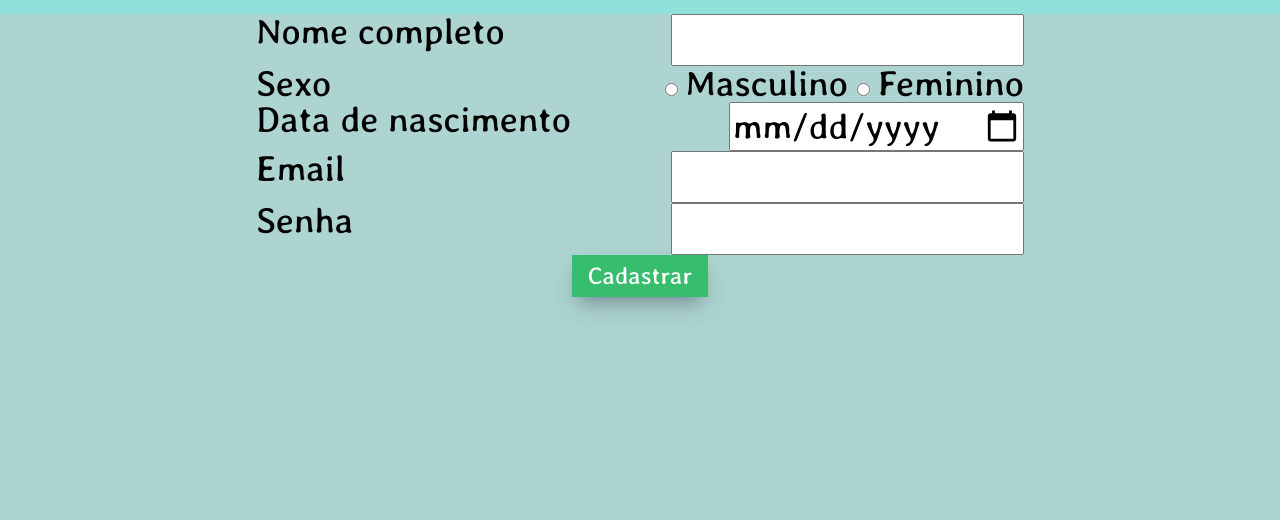
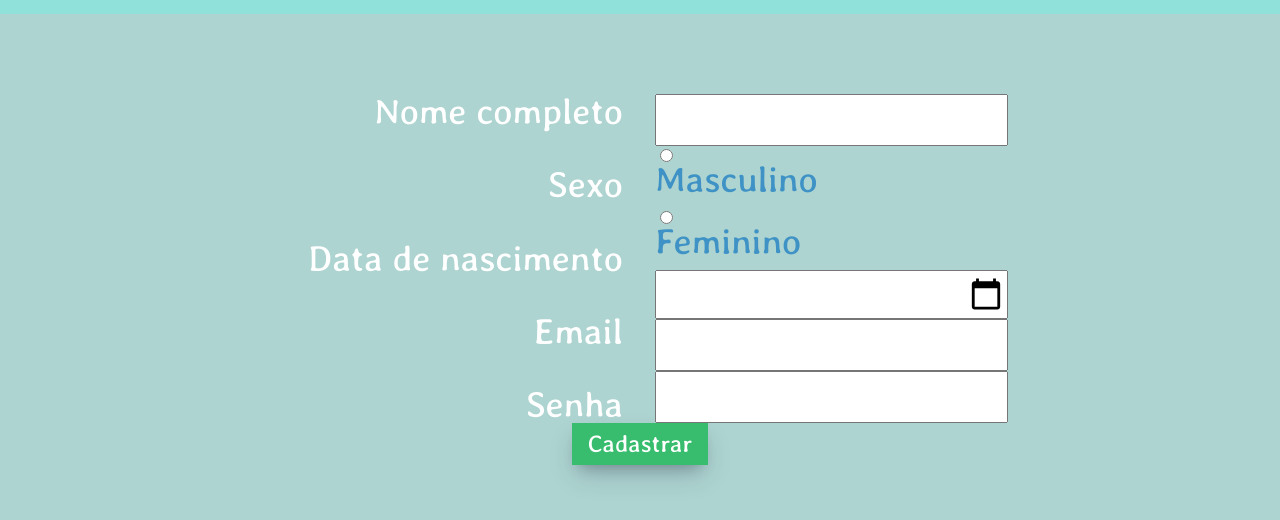
Before and after one commit to samuxlh/html-css-web1, a plain HTML site: page register.html in a window 1280 px wide. Shown: the part 76-596 px from the top of the page. Drawn offline with Linux system fonts and the light colour scheme.

Commit message:
less broken register page

```diff
--- a/register.html
+++ b/register.html
@@ -28,29 +28,23 @@
   </nav>
   <main>
     <form class="registerForm" id="myForm">
-      <div class="row">
-        <label for="nome">Nome completo</label>
+      <div class="column">
+        <label for="nome" class="leftSideLabel" >Nome completo</label>
+        <label class="leftSideLabel">Sexo</label>
+        <label for="nasc" class="leftSideLabel">Data de nascimento</label>
+        <label for="email" class="leftSideLabel">Email</label>
+        <label for="pw" class="leftSideLabel">Senha</label>
+      </div>
+      <div class="column">
         <input type="text" id="nome" class="registerTextInput" />
-      </div>
-      <div class="row">
-        <label>Sexo</label>
         <div>
           <input type="radio" id="masc" name="fav_language" value="Masculino" />
-          <label for="masc">Masculino</label>
+          <label for="masc" class="registerTextInput rightSideLabel" >Masculino</label>
           <input type="radio" id="fem" name="fav_language" value="Feminino" />
-          <label for="fem">Feminino</label>
+          <label for="fem" class="registerTextInput rightSideLabel" >Feminino</label>
         </div>
-      </div>
-      <div class="row">
-        <label for="nasc">Data de nascimento</label>
         <input type="date" id="nasc" />
-      </div>
-      <div class="row">
-        <label for="email">Email</label>
         <input type="email" id="email" class="registerTextInput" />
-      </div>
-      <div class="row">
-        <label for="pw">Senha</label>
         <input type="password" id="pw" class="registerTextInput" />
       </div>
     </form>
--- a/src/styles/register.css
+++ b/src/styles/register.css
@@ -1,31 +1,50 @@
+* {
+  color: white;
+  font-family: "Averia Libre";
+}
+
 .registerForm {
   display: block;
   margin-left: auto;
   margin-right: auto;
+  margin-top: 10vh;
   width: 60%;
   display: flex;
-  flex-direction: column;
-  justify-content: space-around;
+  flex-direction: row;
+  justify-content: space-between;
 }
 
 .registerTextInput {
   height: 46px;
   font-size: 36px;
-  position: relative;
   right: 0;
+  color: #3f92c5;
 }
+
 
 label,
 input {
   font-size: 36px;
-  font-family: "Averia Libre";
+  display: block;
 }
 
 label {
-  text-align: end;
+  display: block;
 }
 
-.row {
+.column {
   display: flex;
+  flex-direction: column;
   justify-content: space-between;
+  width: 100%;
+  margin: 0 1em;
 }
+
+.rightSideLabel {
+  text-align: start;
+}
+
+.leftSideLabel {
+  text-align: end;
+  display: inline;
+}
```
